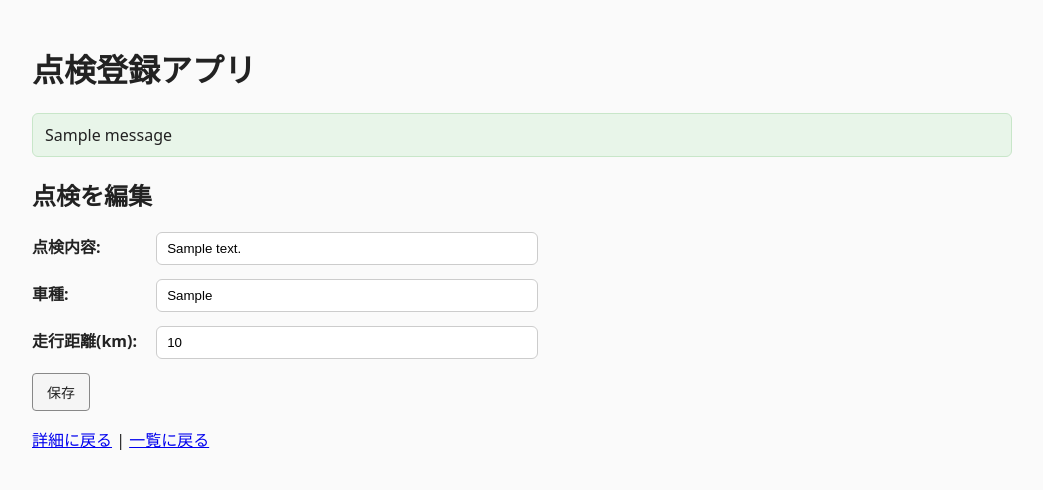
After one commit to kz-MobilIT/inspection-app, a Django app: page /polls/1/edit/ in a window 1280 px wide. The commit adds this page. Shown: the top 490 px of the page, without its empty margins (118-1161 px from the left). Run offline with Django 5.2, Linux system fonts and the light colour scheme; tables that the repository leaves empty hold one stand-in row (values such as "Sample post"); one stand-in notice (Sample message) is shown.

Commit message:
Add inspection CRUD, forms validation, templates, and migrations

```diff
--- /dev/null
+++ b/polls/forms.py
@@ -0,0 +1,47 @@
+from django import forms
+from .models import Question
+
+class QuestionForm(forms.ModelForm):
+    question_text = forms.CharField(
+        label="点検内容",
+        required=True,
+        widget=forms.TextInput(attrs={
+            "placeholder": "例: 12か月点検、車検、オイル交換 など"
+        }),
+        error_messages={"required": "点検内容は必須です。"},
+    )
+
+    car_model = forms.CharField(
+        label="車種",
+        required=False,
+        widget=forms.TextInput(attrs={
+            "placeholder": "例: プリウス"
+        }),
+    )
+
+    mileage = forms.IntegerField(
+        label="走行距離(km)",
+        required=False,
+        min_value=0,
+        initial=0,
+        widget=forms.NumberInput(attrs={
+            "placeholder": "例: 45000"
+        }),
+        error_messages={
+            "min_value": "走行距離は0以上で入力してください。",
+            "invalid": "数字を入力してください。",
+        },
+    )
+
+    class Meta:
+        model = Question
+        fields = ["question_text", "car_model", "mileage"]
+
+        error_messages = {
+            "question_text":{
+                "required": "点検内容は必須です。",
+            },
+            "mileage": {
+                "min_value": "走行距離は０以上で入力してください。",
+            },
+        }
--- a/polls/models.py
+++ b/polls/models.py
@@ -1,16 +1,9 @@
 from django.db import models
+from django.core.validators import MinValueValidator
 
 class Question(models.Model):
     question_text = models.CharField(max_length=200)
     pub_date = models.DateTimeField("date published")
 
-    def __str__(self):
-        return self.question_text
-
-class Choice(models.Model):
-    question = models.ForeignKey(Question, on_delete=models.CASCADE)
-    choice_text = models.CharField(max_length=200)
-    votes = models.IntegerField(default=0)
-
-    def __str__(self):
-        return self.choice_text
+    car_model = models.CharField(max_length=100, blank=True)
+    mileage = models.IntegerField(default=0, validators=[MinValueValidator(0)])
--- /dev/null
+++ b/polls/static/polls/style.css
@@ -0,0 +1,183 @@
+body {
+  font-family: system-ui, -apple-system, "Segoe UI", sans-serif;
+  margin: 0;
+  background: #fafafa;
+  color: #222;
+}
+
+.container {
+  max-width: 980px;
+  margin: 0 auto;
+  padding: 24px;
+}
+
+.header {
+  margin-bottom: 16px;
+}
+
+.app-title a {
+  color: inherit;
+  text-decoration: none;
+}
+
+table {
+  width: 100%;
+  border-collapse: collapse;
+  background: #fff;
+}
+
+th, td {
+  border: 1px solid #ddd;
+  padding: 10px;
+  vertical-align: middle;
+}
+
+th {
+  background: #f3f3f3;
+  text-align: left;
+  white-space: nowrap;
+}
+
+.actions a, .actions button {
+  margin-right: 8px;
+}
+
+button {
+  padding: 6px 10px;
+  cursor: pointer;
+}
+
+.btn-danger {
+  background: #d32f2f;
+  color: white;
+  border: none;
+}
+
+.messages {
+  list-style: none;
+  padding: 0;
+  margin: 12px 0 18px;
+}
+
+.message {
+  padding: 10px 12px;
+  border-radius: 6px;
+  background: #e8f5e9;
+  border: 1px solid #c8e6c9;
+}
+
+.message.error {
+  background: #ffebee;
+  border: 1px solid #ffcdd2;
+}
+
+.list-table {
+  width: 100%;
+  border-collapse: collapse;
+  margin-top: 16px;
+}
+
+.list-table th,
+.list-table td {
+  border: 1px solid #ccc;
+  padding: 8px;
+  text-align: left;
+}
+
+.list-table th {
+  background-color: #f5f5f5;
+}
+.btn {
+  display: inline-block;
+  padding: 4px 10px;
+  margin-right: 4px;
+  border: 1px solid #888;
+  border-radius: 4px;
+  text-decoration: none;
+  color: #222;
+  background: #f5f5f5;
+  font-size: 14px;
+}
+
+.btn:hover {
+  background: #e0e0e0;
+}
+
+.btn-danger {
+  background: #d32f2f;
+  color: white;
+  border-color: #b71c1c;
+}
+
+.btn-danger:hover {
+  background: #b71c1c;
+}
+
+.form-row {
+  margin: 12px 0;
+}
+
+.form-row label {
+  display: inline-block;
+  min-width: 110px;
+  font-weight: 600;
+}
+
+.form-row input {
+  padding: 6px 8px;
+  width: 260px;
+}
+
+.field-error {
+  color: #c00;
+  margin-left: 110px;
+  font-size: 0.9rem;
+}
+
+.form-error {
+  border: 1px solid #c00;
+  padding: 10px;
+  margin: 12px 0;
+  background: #fff2f2;
+}
+
+.btn {
+  padding: 8px 14px;
+  cursor: pointer;
+}
+
+/* ----- form ----- */
+.form-row {
+  margin: 14px 0;
+}
+
+.form-row label {
+  display: inline-block;
+  width: 120px;   /* ラベル幅。好みで調整 */
+  font-weight: 600;
+}
+
+.form-row input[type="text"],
+.form-row input[type="number"] {
+  width: 360px;
+  max-width: 100%;
+  padding: 8px 10px;
+  border: 1px solid #ccc;
+  border-radius: 6px;
+}
+
+.field-error {
+  margin-left: 120px; /* label幅と合わせる */
+  margin-top: 6px;
+  color: #c62828;
+  font-size: 0.95rem;
+}
+
+/* フォーム全体のエラー（上の赤い帯） */
+.form-error {
+  background: #ffe8ea;
+  border: 1px solid #ffc2c7;
+  padding: 12px 14px;
+  border-radius: 8px;
+  margin: 16px 0;
+}
--- /dev/null
+++ b/polls/templates/polls/base.html
@@ -0,0 +1,29 @@
+<!doctype html>
+<html lang="ja">
+<head>
+  <meta charset="utf-8">
+  <meta name="viewport" content="width=device-width, initial-scale=1">
+  <title>{% block title %}点検登録アプリ{% endblock %}</title>
+  {% load static %}
+  <link rel="stylesheet" href="{% static 'polls/style.css' %}">
+</head>
+<body>
+  <div class="container">
+    <header class="header">
+      <h1 class="app-title"><a href="{% url 'polls:index' %}">点検登録アプリ</a></h1>
+    </header>
+
+    {% if messages %}
+      <ul class="messages">
+        {% for message in messages %}
+          <li class="message {{ message.tags }}">{{ message }}</li>
+        {% endfor %}
+      </ul>
+    {% endif %}
+
+    <main>
+      {% block content %}{% endblock %}
+    </main>
+  </div>
+</body>
+</html>
--- /dev/null
+++ b/polls/templates/polls/edit.html
@@ -0,0 +1,47 @@
+{% extends "polls/base.html" %}
+{% block title %}編集 | 点検登録アプリ{% endblock %}
+
+{% block content %}
+<h2>点検を編集</h2>
+
+{% if form.non_field_errors %}
+  <div class="form-error">
+    {{ form.non_field_errors }}
+  </div>
+{% endif %}
+
+<form method="post" novalidate>
+  {% csrf_token %}
+
+  <div class="form-row">
+    {{ form.question_text.label_tag }}
+    {{ form.question_text }}
+    {% for error in form.question_text.errors %}
+      <div class="field-error">{{ error }}</div>
+    {% endfor %}
+  </div>
+
+  <div class="form-row">
+    {{ form.car_model.label_tag }}
+    {{ form.car_model }}
+    {% for error in form.car_model.errors %}
+      <div class="field-error">{{ error }}</div>
+    {% endfor %}
+  </div>
+
+  <div class="form-row">
+    {{ form.mileage.label_tag }}
+    {{ form.mileage }}
+    {% for error in form.mileage.errors %}
+      <div class="field-error">{{ error }}</div>
+    {% endfor %}
+  </div>
+
+  <button type="submit" class="btn">保存</button>
+</form>
+
+<p>
+  <a href="{% url 'polls:detail' question.id %}">詳細に戻る</a> |
+  <a href="{% url 'polls:index' %}">一覧に戻る</a>
+</p>
+{% endblock %}
--- a/polls/urls.py
+++ b/polls/urls.py
@@ -4,8 +4,10 @@ from . import views
 app_name = "polls"
 
 urlpatterns = [
-    path("", views.IndexView.as_view(), name="index"),
-    path("<int:pk>/", views.DetailView.as_view(), name="detail"),
-    path("<int:pk>/results/", views.ResultsView.as_view(), name="results"),
-    path("<int:question_id>/vote/", views.vote, name="vote"),
+    path("", views.index, name="index"),
+    path("add/", views.add, name="add"),
+    path("<int:question_id>/", views.detail, name="detail"),
+    path("<int:question_id>/edit/", views.edit, name="edit"),
+    path("<int:question_id>/delete/", views.delete, name="delete"),
+
 ]
--- a/polls/views.py
+++ b/polls/views.py
@@ -1,44 +1,66 @@
-from django.http import HttpResponseRedirect
-from django.shortcuts import render, get_object_or_404
-from django.urls import reverse
+from django.contrib import messages
+from django.shortcuts import render, get_object_or_404, redirect
+from django.views.decorators.http import require_POST
 from django.utils import timezone
-from django.views import generic
+from .models import Question
+from .forms import QuestionForm
 
-from .models import Question
+def index(request):
+    q = request.GET.get("q", "").strip()
 
+    qs = Question.objects.order_by("-pub_date")
+    if q:
+        qs = qs.filter(question_text__icontains=q) | qs.filter(car_model__icontains=q)
 
-class IndexView(generic.ListView):
-    template_name = "polls/index.html"
-    context_object_name = "latest_question_list"
-
-    def get_queryset(self):
-        return Question.objects.filter(
-            pub_date__lte=timezone.now()
-        ).order_by("-pub_date")[:5]
+    context = {
+        "latest_question_list": qs,
+        "q": q,
+    }
+    return render(request, "polls/index.html", context)
 
 
 
-class DetailView(generic.DetailView):
-    model = Question
-    template_name = "polls/detail.html"
+def detail(request, question_id):
+    question = get_object_or_404(Question, pk=question_id)
+    return render(request, "polls/detail.html", {"question": question})
 
 
-class ResultsView(generic.DetailView):
-    model = Question
-    template_name = "polls/results.html"
+def add(request):
+    if request.method == "POST":
+        form = QuestionForm(request.POST)
+        if form.is_valid():
+            obj = form.save(commit=False)
+            obj.pub_date = timezone.now()
+            obj.save()
+            messages.success(request, "点検を登録しました。")
+            return redirect("polls:index")
+        else:
+            messages.error(request, "入力内容を確認してください。")
+    else:
+        form = QuestionForm()
+    return render(request, "polls/add.html", {"form": form})
 
 
-def vote(request, question_id):
+def edit(request, question_id):
     question = get_object_or_404(Question, pk=question_id)
-    try:
-        selected_choice = question.choice_set.get(pk=request.POST["choice"])
-    except (KeyError, Choice.DoesNotExist):
-        return render(
-            request,
-            "polls/detail.html",
-            {"question": question, "error_message": "選択肢を選んでください。"},
-        )
+
+    if request.method == "POST":
+        form = QuestionForm(request.POST, instance=question)
+        if form.is_valid():
+            form.save()
+            messages.success(request, "点検を更新しました。")
+            return redirect("polls:detail", question_id=question.id)
+        else:
+            messages.error(reqest, "入力内容を確認してください。")
     else:
-        selected_choice.votes += 1
-        selected_choice.save()
-        return HttpResponseRedirect(reverse("polls:results", args=(question.id,)))
+        form = QuestionForm(instance=question)
+
+    return render(request, "polls/edit.html", {"form": form, "question": question})
+
+
+@require_POST
+def delete(request, question_id):
+    question = get_object_or_404(Question, pk=question_id)
+    question.delete()
+    messages.success(request, "点検を削除しました。")
+    return redirect("polls:index")
```
Also changed, not shown: polls/admin.py (+7 -3 lines), polls/templates/polls/add.html (added, +44 -0 lines), polls/templates/polls/detail.html (+40 -11 lines), polls/templates/polls/index.html (+59 -7 lines), polls/templates/polls/results.html (deleted, +0 -9 lines), polls/migrations/0002_question_car_model_question_mileage.py (added), polls/migrations/0003_delete_choice.py (added), polls/migrations/0004_alter_question_mileage.py (added), 1 other file.
